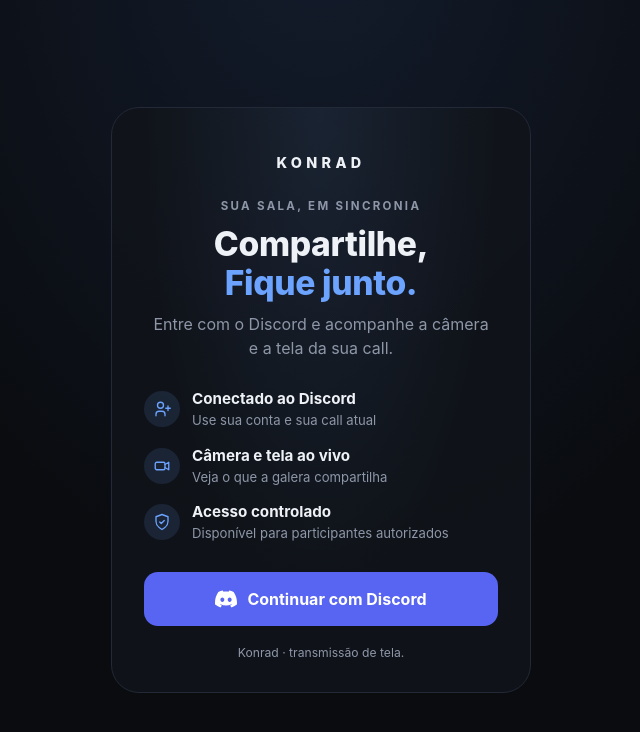
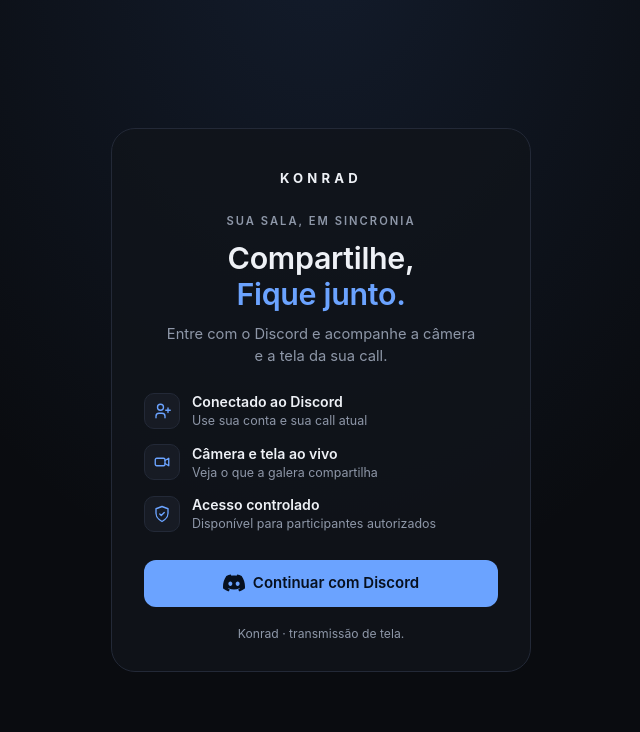
Before and after one commit to KleyConrad/konrad-bot, a website: page public/index.html in a window 1280 px wide. Shown: the whole page, without its empty margins (319-959 px from the left). Drawn offline with nearby package versions, Linux system fonts and the light colour scheme; no server answers.

Commit message:
Volta antes do teste do interface login

```diff
--- a/public/style.css
+++ b/public/style.css
@@ -761,35 +761,32 @@ input[type="range"]::-moz-range-thumb {
   flex-direction: column;
   align-items: center;
   gap: 10px;
-  padding: 44px 32px 30px;
+  padding: 40px 32px 28px;
   border: 1px solid var(--borda);
-  border-radius: 28px;
-  background:
-    radial-gradient(ellipse at 50% 0%, rgba(107, 163, 255, .10), transparent 60%),
-    rgba(17, 20, 27, .85);
+  border-radius: 24px;
+  background: rgba(17, 20, 27, .8);
   text-align: center;
-  font-family: "Nunito", Inter, ui-sans-serif, system-ui, -apple-system, "Segoe UI", sans-serif;
 }
 
 .login-marca {
-  font-size: .9rem;
-  font-weight: 800;
-  letter-spacing: .3em;
+  font-size: .82rem;
+  font-weight: 700;
+  letter-spacing: .32em;
   text-transform: uppercase;
 }
 
 .login-eyebrow {
   margin-top: 14px;
   color: var(--suave);
-  font-size: .72rem;
-  font-weight: 700;
-  letter-spacing: .2em;
+  font-size: .7rem;
+  font-weight: 600;
+  letter-spacing: .18em;
 }
 
 .login-card h1 {
-  font-size: 2.1rem;
-  font-weight: 800;
-  line-height: 1.15;
+  font-size: 1.9rem;
+  font-weight: 600;
+  line-height: 1.2;
   letter-spacing: -.01em;
 }
 
@@ -800,16 +797,15 @@ input[type="range"]::-moz-range-thumb {
 .login-sub {
   max-width: 34ch;
   color: var(--suave);
-  font-size: 1rem;
-  line-height: 1.5;
+  font-size: .92rem;
 }
 
 .login-beneficios {
   width: 100%;
   display: flex;
   flex-direction: column;
-  gap: 14px;
-  margin: 18px 0 8px;
+  gap: 12px;
+  margin: 14px 0 6px;
   text-align: left;
 }
 
@@ -825,9 +821,9 @@ input[type="range"]::-moz-range-thumb {
   width: 36px;
   height: 36px;
   flex: none;
-  border-radius: 50%;
-  background: rgba(107, 163, 255, .12);
-  border: 0;
+  border-radius: 10px;
+  background: var(--painel-2);
+  border: 1px solid var(--borda);
   color: var(--azul);
 }
 
@@ -842,13 +838,13 @@ input[type="range"]::-moz-range-thumb {
 }
 
 .login-beneficios strong {
-  font-size: .95rem;
-  font-weight: 700;
+  font-size: .88rem;
+  font-weight: 600;
 }
 
 .login-beneficios small {
   color: var(--suave);
-  font-size: .82rem;
+  font-size: .78rem;
 }
 
 .login-aviso {
@@ -891,24 +887,8 @@ input[type="range"]::-moz-range-thumb {
   margin-top: 10px;
 }
 
-/* Botão do Discord: roxo da marca com a logo preenchida em branco */
-a.btn.ativo.login-botao {
-  background: #5865f2;
-  color: #fff;
-  border-radius: 14px;
-  padding: 14px 18px;
-  font-size: 1rem;
-  font-weight: 700;
-  gap: 10px;
-}
-
-a.btn.ativo.login-botao:hover:not(:disabled) {
-  background: #6b77f5;
-}
-
+/* Logo do Discord é preenchida (não é ícone de traço) */
 .login-botao svg {
-  width: 24px;
-  height: 24px;
   fill: currentColor;
   stroke: none;
 }
```
